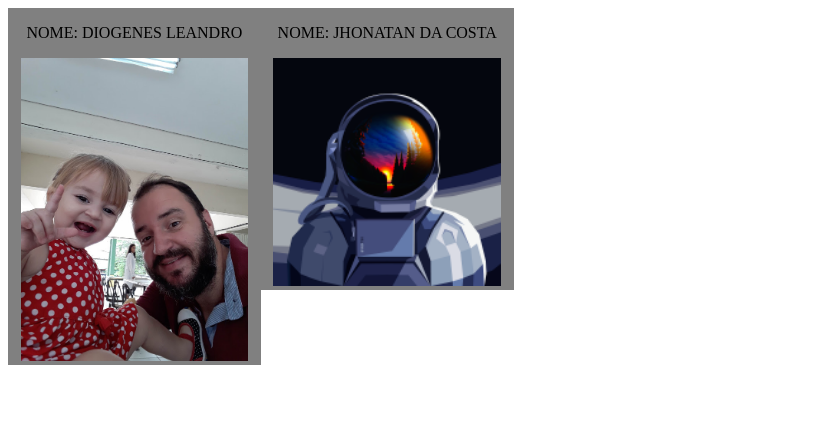
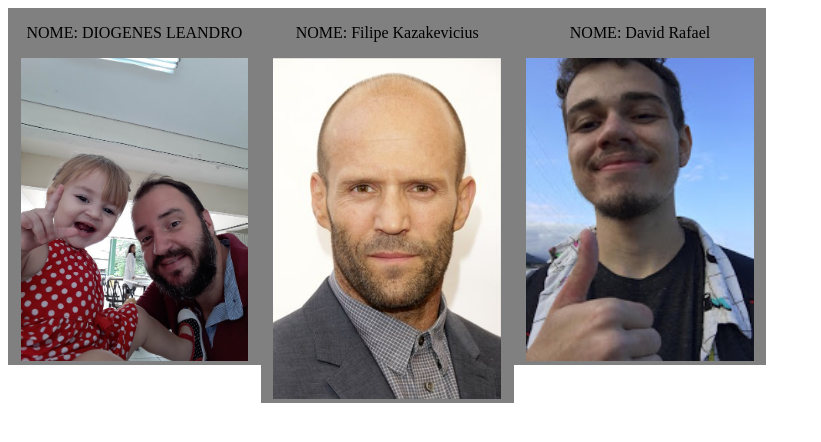
Before and after one commit to filipe-kazakevicius/tpa12019, a plain HTML site: page index.html in a window 1280 px wide. Shown: the whole page, without its empty margins (0-821 px from the left). Drawn offline with Linux system fonts and the light colour scheme.

Commit message:
David e Filipe

```diff
--- a/index.html
+++ b/index.html
@@ -8,9 +8,19 @@
 		<p>NOME: DIOGENES LEANDRO</p>
 		<img src="img/diogenes.jpg" style="width: 90%; margin: auto">
 	</div>
-	<div style="width: 20%; float: left; text-align: center; background-color: gray;">
-		<p>NOME: JHONATAN DA COSTA</p>
-		<img src="img/jdc.png" style="width: 90%; margin: auto">
+
+	<div style="width: 20%;float: left; text-align: center; background-color: gray;">
+		<p>NOME: Filipe Kazakevicius</p>
+		<img src="img/boris.jpg" style="width: 90%; margin: auto">
 	</div>
+
+	<div style="width: 20%;float: left; text-align: center; background-color: gray;">
+		<p>NOME: David Rafael</p>
+		<img src="img/David.jpg" style="width: 90%; margin: auto">
+	</div>
+
+
+
+
 </body>
 </html>
```
Also changed, not shown: img/boris.jpg (added), img/david.jpg (added).
